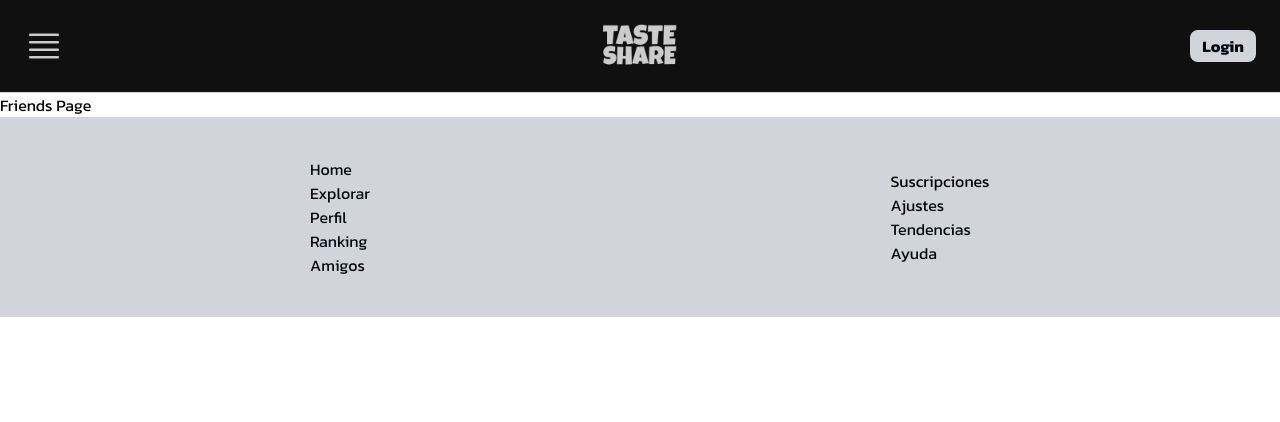
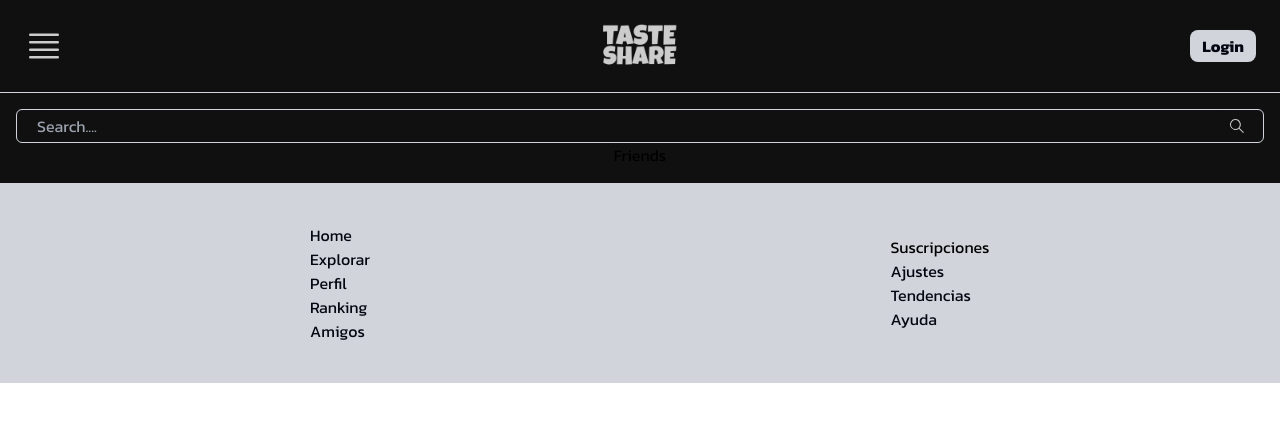
Before and after one commit to Chispaclick/Taste-Share, a Next.js app: page /friends in a window 1280 px wide. Shown: the top 422 px of the page. Built offline with nearby package versions, Linux system fonts and the light colour scheme.

Commit message:
Taste Share commit #16

```diff
--- a/src/app/friends/page.jsx
+++ b/src/app/friends/page.jsx
@@ -1,11 +1,17 @@
-import React from 'react'
+import FluentSearch20Regular from '@/components/icons/FluentSearch20Regular';
 
 function Friends() {
   return (
-    <div>
-      <h1>Friends Page</h1>
+    <div className="flex flex-col place-content-center items-center bg-background w-full p-4">
+      <div className="flex place-content-center items-center w-full  border-gray-300 border-[1px] rounded-md px-4">
+        <div className="flex place-content-center items-center w-full">
+          <input className="w-full outline-none border-none rounded-xl bg-background p-1 text-gray-300" type="text" placeholder="Search...." />
+          <FluentSearch20Regular />
+        </div>
+      </div>
+      <h1>Friends</h1>
     </div>
-  )
+  );
 }
 
-export default Friends
+export default Friends;
--- a/src/app/layout.js
+++ b/src/app/layout.js
@@ -1,8 +1,6 @@
 import ClientComponent from "@/components/client-component/ClientComponent";
 import "./globals.css"; // Asegúrate de incluir tu archivo CSS global
 import { Kanit } from "next/font/google";
-
-
 
 // Carga la fuente Kanit con los pesos deseados
 const kanit = Kanit({
@@ -23,8 +21,7 @@ function RootLayout({ children }) {
     <html lang="en" className={kanit.className}>
       <body>
         {/* Incluye el ClientComponent que maneja NavBar y SlideMain */}
-        <ClientComponent>
-          {children}</ClientComponent>
+        <ClientComponent>{children}</ClientComponent>
       </body>
     </html>
   );
--- a/src/app/profile/page.jsx
+++ b/src/app/profile/page.jsx
@@ -1,4 +1,5 @@
 import UserData from "@/components/user-data/UserData";
+import SubNavBar from "@/components/sub-nav-bar/SubNavBar";
 import React from "react";
 
 function Profile() {
@@ -12,6 +13,7 @@ function Profile() {
         <p className="text-gray-300 text-sm font-semibold mb-1">Posts:</p>
         <p className="text-gray-300 text-sm font-semibold mb-1">Followers:</p>
       </div>
+      <SubNavBar />
     </div>
   );
 }
--- /dev/null
+++ b/src/components/icons/FluentSearch20Regular.tsx
@@ -0,0 +1,6 @@
+import React from 'react';
+import type { SVGProps } from 'react';
+
+export default function FluentSearch20Regular(props: SVGProps<SVGSVGElement>) {
+	return (<svg xmlns="http://www.w3.org/2000/svg" width={20} height={20} viewBox="0 0 20 20" {...props}><path fill="#cccccc" d="M8.5 3a5.5 5.5 0 0 1 4.227 9.02l4.127 4.126a.5.5 0 0 1-.638.765l-.07-.057l-4.126-4.127A5.5 5.5 0 1 1 8.5 3m0 1a4.5 4.5 0 1 0 0 9a4.5 4.5 0 0 0 0-9"></path></svg>);
+}
--- /dev/null
+++ b/src/components/icons/RiShare2Fill.tsx
@@ -0,0 +1,6 @@
+import React from 'react';
+import type { SVGProps } from 'react';
+
+export default function RiShare2Fill(props: SVGProps<SVGSVGElement>) {
+	return (<svg xmlns="http://www.w3.org/2000/svg" width={30} height={30} viewBox="0 0 24 24" {...props}><path fill="#101011" d="M18.414 9L12 2.586L5.586 9H11v7h2V9zM3 14v4a3 3 0 0 0 3 3h12a3 3 0 0 0 3-3v-4h-2v4a1 1 0 0 1-1 1H6a1 1 0 0 1-1-1v-4z"></path></svg>);
+}
--- a/src/components/slide-main/SlideMain.jsx
+++ b/src/components/slide-main/SlideMain.jsx
@@ -25,7 +25,7 @@ function SlideMain({ isOpen, setIsOpen }) {
           : "opacity-0 invisible -translate-x-full"
       }`}
     >
-      <div className="flex flex-col place-content-start items-start rounded-lg bg-background p-8">
+      <div className="flex flex-col place-content-start items-start bg-background p-8">
         <img src="/user_albert.jpg" className="w-16 rounded-full" />
         <h1 className="text-gray-300 font-semibold pt-4">ALBERTO</h1>
       </div>
--- /dev/null
+++ b/src/components/sub-nav-bar/SubNavBar.jsx
@@ -0,0 +1,11 @@
+import RiShare2Fill from '@/components/icons/RiShare2Fill';
+
+function SubNavBar() {
+  return (
+    <div className='flex absolute bottom-0 bg-gray-300 place-content-center items-center p-3 w-full'>
+      <RiShare2Fill className='cursor-pointer' />
+    </div>
+  )
+}
+
+export default SubNavBar
```
